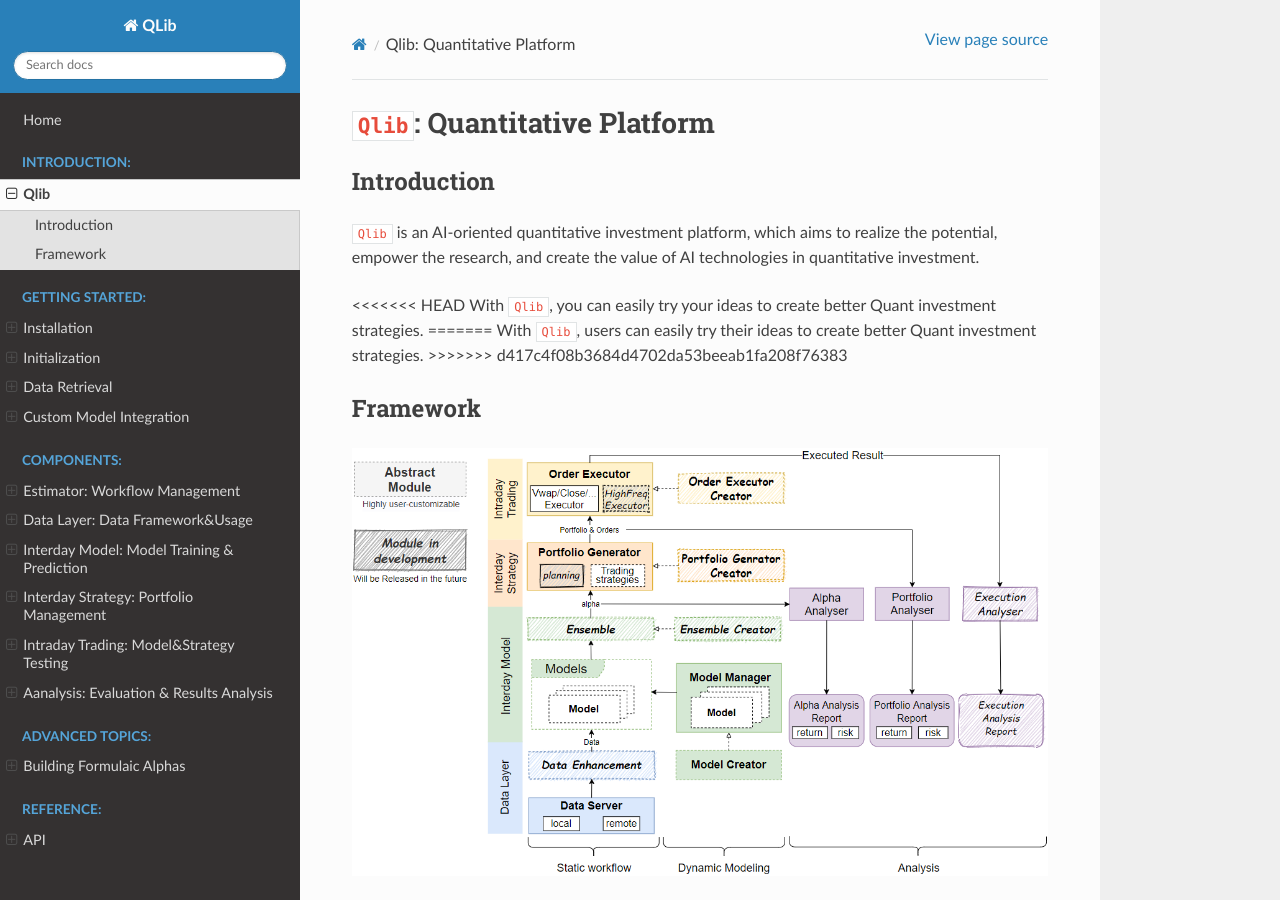
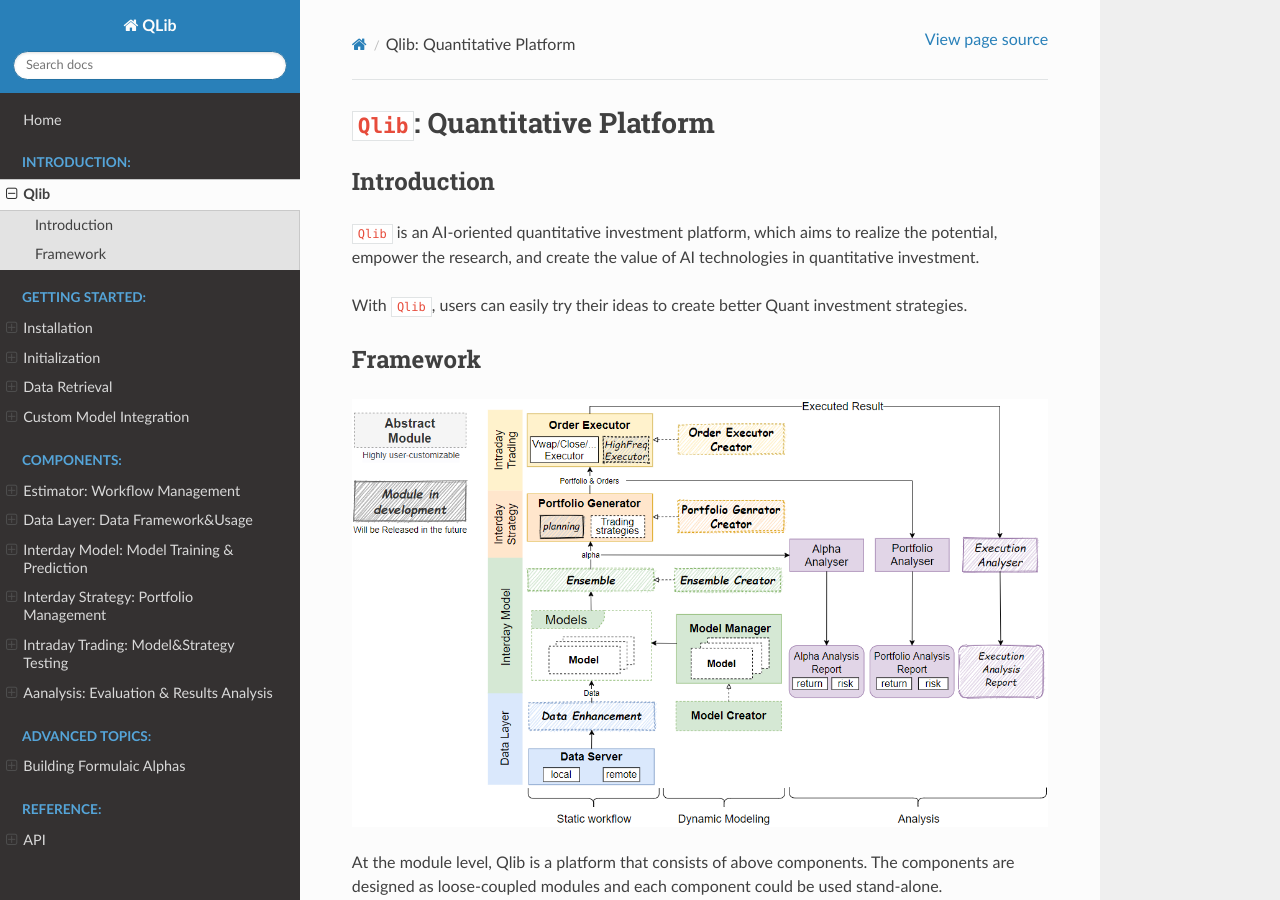
Before and after one commit to microsoft/qlib, a Sphinx documentation site: the page built from docs/introduction/introduction.rst, in a window 1280 px wide and 900 px high. Built offline with Sphinx 7.4.7 and the Read the Docs theme 2.0.0, drawn with Linux system fonts in a browser that asks for light colours; pages that are not in the unit, such as notebooks, are missing from menus.

Commit message:
Update introduction.rst

```diff
--- a/docs/introduction/introduction.rst
+++ b/docs/introduction/introduction.rst
@@ -7,11 +7,7 @@
 
 ``Qlib`` is an AI-oriented quantitative investment platform, which aims to realize the potential, empower the research, and create the value of AI technologies in quantitative investment.
 
-<<<<<<< HEAD
-With ``Qlib``, you can easily try your ideas to create better Quant investment strategies.
-=======
 With ``Qlib``, users can easily try their ideas to create better Quant investment strategies.
->>>>>>> d417c4f08b3684d4702da53beeab1fa208f76383
 
 Framework
 ==================
```
